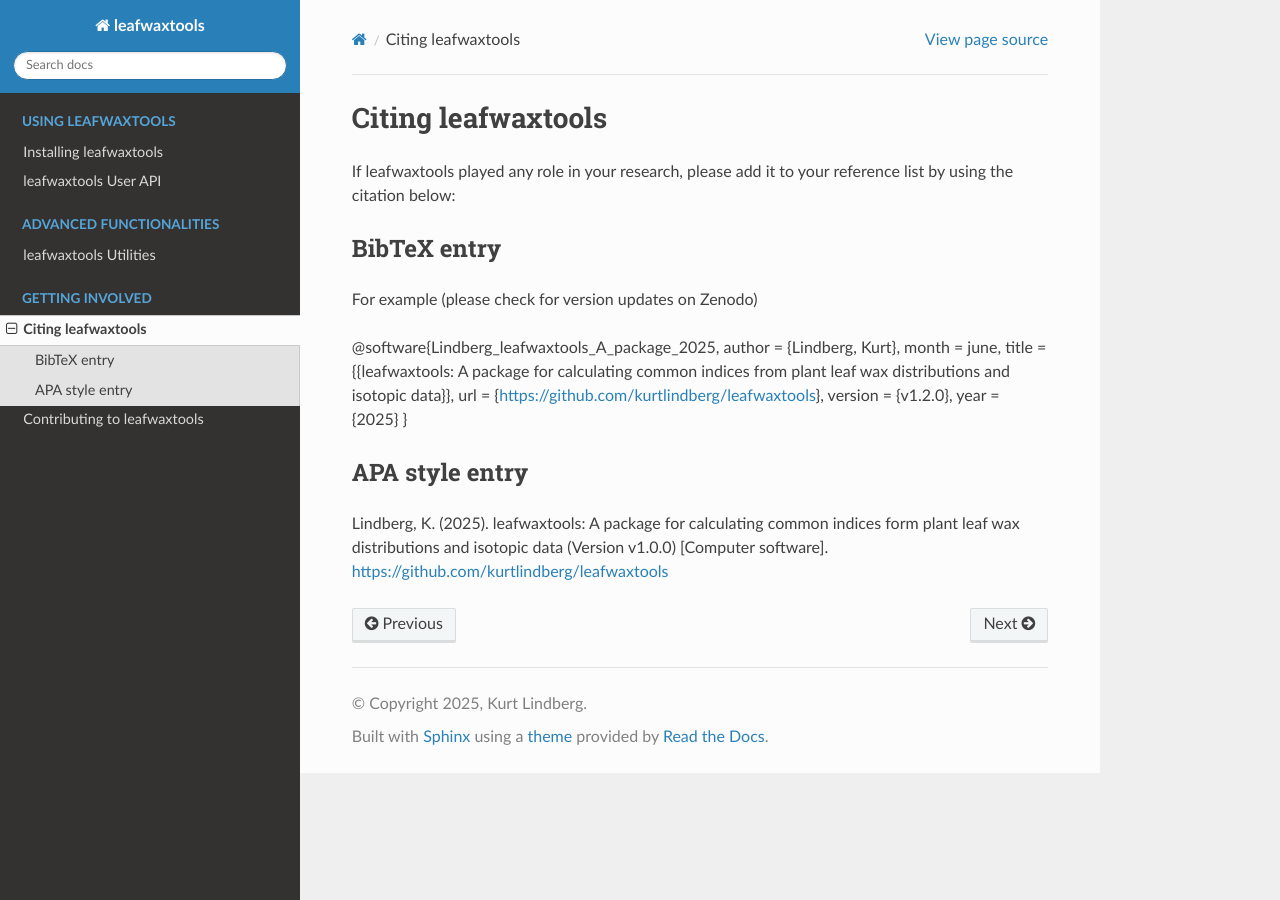
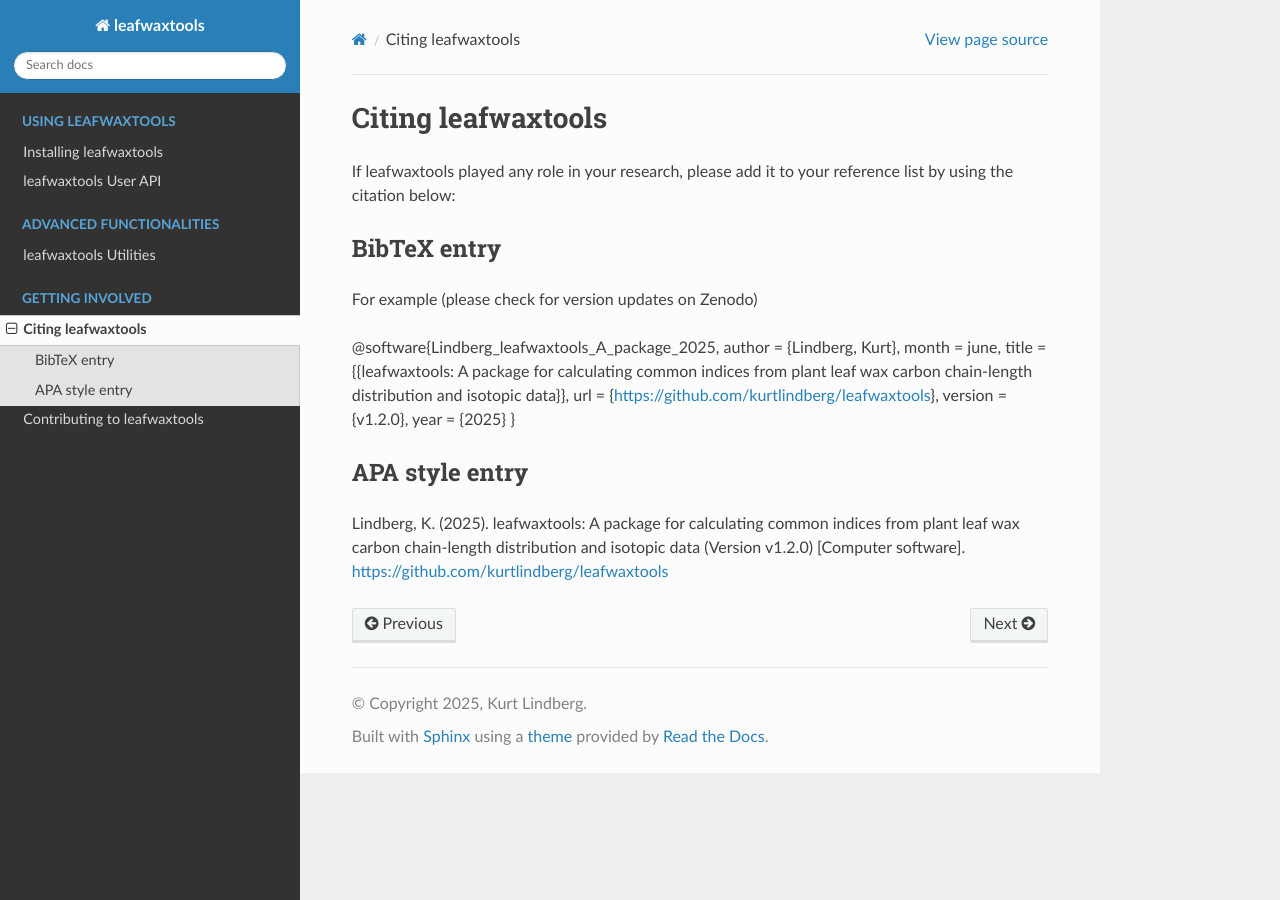
Before and after one commit to kurtlindberg/leafwaxtools, a Sphinx documentation site: the page built from docs/source/citation.rst, in a window 1280 px wide. Built offline with Sphinx 7.4.7 and the Read the Docs theme 3.1.0, drawn with Linux system fonts in a browser that asks for light colours.

Commit message:
Update title description

```diff
--- a/docs/source/citation.rst
+++ b/docs/source/citation.rst
@@ -6,14 +6,14 @@
 If leafwaxtools played any role in your research, please add it to your reference list by using the citation below:
 
 BibTeX entry
-"""""""""""""
+""""""""""""
 
 For example (please check for version updates on Zenodo)
 
 @software{Lindberg_leafwaxtools_A_package_2025,
 author = {Lindberg, Kurt},
 month = june,
-title = {{leafwaxtools: A package for calculating common indices from plant leaf wax distributions and isotopic data}},
+title = {{leafwaxtools: A package for calculating common indices from plant leaf wax carbon chain-length distribution and isotopic data}},
 url = {https://github.com/kurtlindberg/leafwaxtools},
 version = {v1.2.0},
 year = {2025}
@@ -24,4 +24,4 @@
 APA style entry
 """""""""""""""
 
-Lindberg, K. (2025). leafwaxtools: A package for calculating common indices form plant leaf wax distributions and isotopic data (Version v1.0.0) [Computer software]. https://github.com/kurtlindberg/leafwaxtools
+Lindberg, K. (2025). leafwaxtools: A package for calculating common indices from plant leaf wax carbon chain-length distribution and isotopic data (Version v1.2.0) [Computer software]. https://github.com/kurtlindberg/leafwaxtools
```
